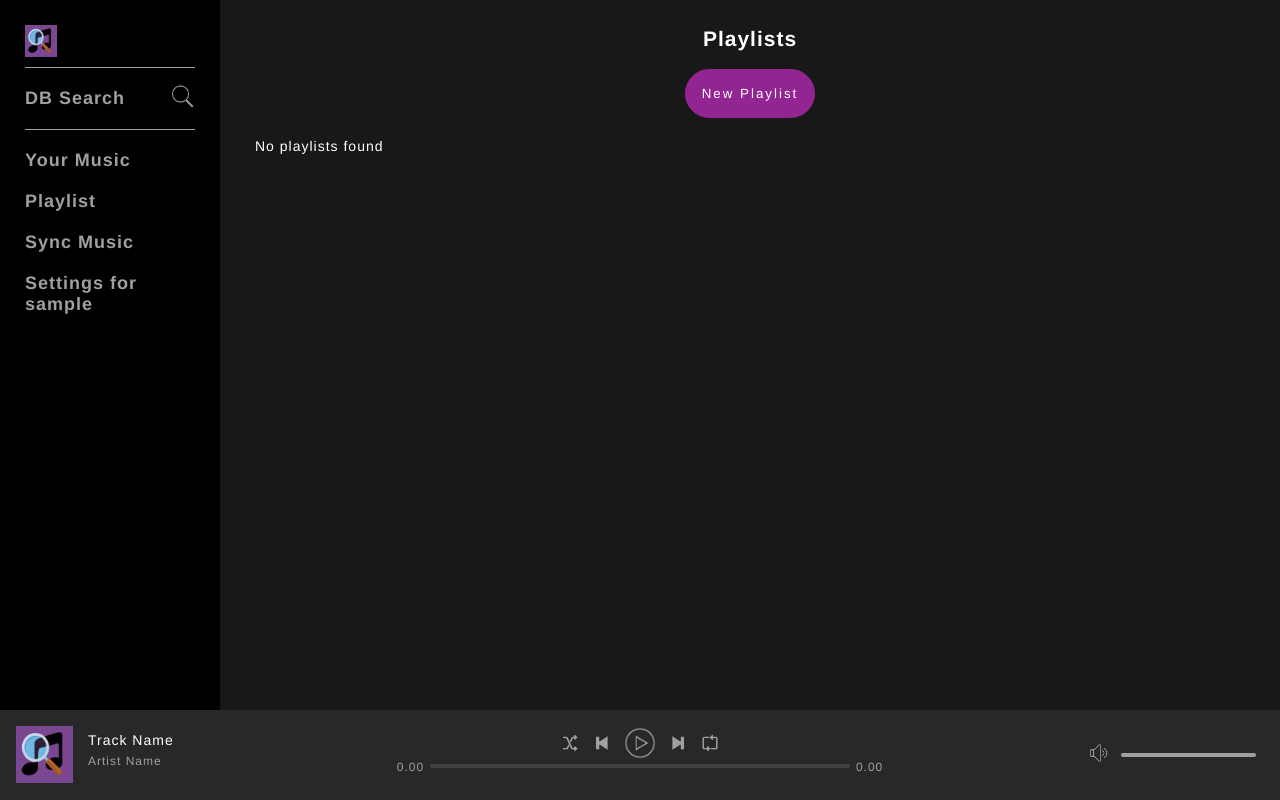
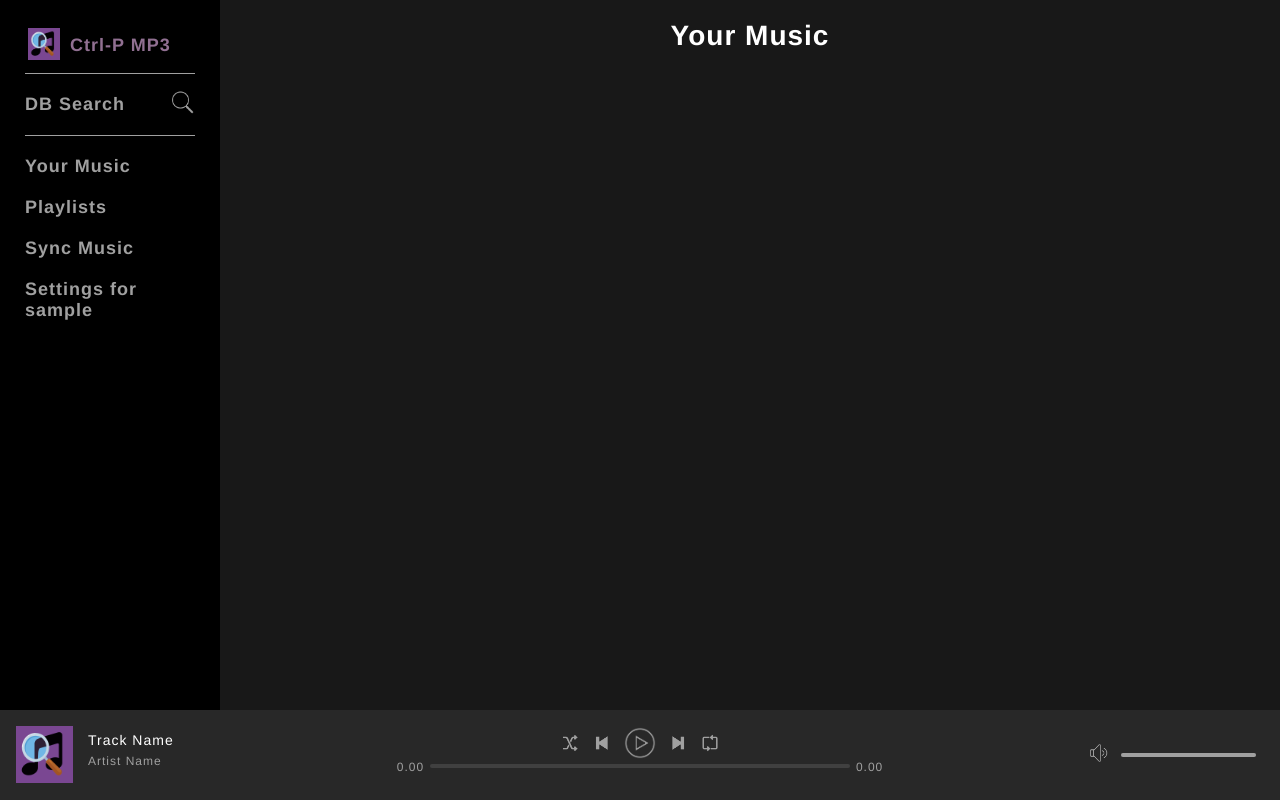
Before and after one commit to DaveM7788/ctrlpmp3, a PHP site: page /yourMusic.php in a window 1280 px wide. Run offline with PHP 8.4, Linux system fonts and the light colour scheme; the visitor is signed in with stand-in values (Sample User, id 1); data that the repository does not hold is empty.

Commit message:
Renaming files
Better names for files and also added logo text on top left of nav bar

```diff
--- a/assets/css/style.css
+++ b/assets/css/style.css
@@ -585,3 +585,12 @@ input:focus {
 .pclickable:hover {
 	cursor: pointer;
 }
+
+#logoText {
+	text-align: center;
+	font-size: large;
+	padding-bottom: 8px;
+	padding-left: 6px;
+	color: #917092;
+	font-weight: bold;
+}
--- a/assets/js/script.js
+++ b/assets/js/script.js
@@ -104,7 +104,7 @@ function createPlaylist() {
 				alert(error);
 				return;
 			}
-			openPage("yourMusic.php");
+			openPage("allPlaylists.php");
 		});
 	}
 }
@@ -119,7 +119,7 @@ function deletePlaylist(playlistId) {
 				alert(error);
 				return;
 			}
-			openPage("yourMusic.php");
+			openPage("allPlaylists.php");
 		});
 	}
 }
--- a/includes/navBarContainer.php
+++ b/includes/navBarContainer.php
@@ -1,7 +1,12 @@
 <div id="navBarContainer">
     <nav class="navBar">
         <span role="link" tabindex="0" onclick="openPage('index.php')" class="logo">
-            <img src="assets/images/controlp_sq_jpg.jpg" alt="Logo">
+            <table>
+            <tr>
+                <td><img src="assets/images/controlp_sq_jpg.jpg" alt="Logo"></td>
+                <td><p id="logoText">Ctrl-P MP3</p></td>
+            </tr>
+            </table>
         </span>
 
         <div class="group">
@@ -15,10 +20,10 @@
 
         <div class="group">
             <div class="navItem">
-                <span role="link" tabindex="0" onclick="openPage('browse.php')" class="navItemLink">Your Music</span>
+                <span role="link" tabindex="0" onclick="openPage('yourMusic.php')" class="navItemLink">Your Music</span>
             </div>
             <div class="navItem">
-                <span role="link" tabindex="0" onclick="openPage('yourMusic.php')" class="navItemLink">Playlist</span>
+                <span role="link" tabindex="0" onclick="openPage('allPlaylists.php')" class="navItemLink">Playlists</span>
             </div>
             <div class="navItem">
                 <span role="link" tabindex="0" onclick="openPage('sync.php')" class="navItemLink">Sync Music</span>
--- a/index.php
+++ b/index.php
@@ -2,4 +2,4 @@
 include("includes/includedFiles.php");
 ?>
 
-<script>openPage("browse.php")</script>
+<script>openPage("yourMusic.php")</script>
--- a/yourMusic.php
+++ b/yourMusic.php
@@ -2,35 +2,20 @@
 include("includes/includedFiles.php");
 ?>
 
-<div class="playlistsContainer">
+<h1 class="pageHeadingBig">Your Music</h1>
 <div class="gridViewContainer">
-		<h2>Playlists</h2>
-		<div class="buttonItems">
-			<button class="button green" onclick="createPlaylist()">New Playlist</button>
-		</div>
-
 	<?php
-		$username = $userLoggedIn->getUsername();
-		$playlistsQuery = mysqli_query($con, "SELECT * FROM playlists WHERE owner='$username'");
-
-		if (mysqli_num_rows($playlistsQuery) == 0) {
-			echo "<span class='noResults'>No playlists found</span>";
-		}
-
-		while ($row = mysqli_fetch_array($playlistsQuery)) {
-			$playlist = new Playlist($con, $row);
-			echo "<div class='gridViewItem' role='link' tabindex='0' onclick='openPage(\"playlist.php?id=" . $playlist->getId() . "\")'>
-						<div class='playlistImage'>
-						<img src='assets/images/icons/playlist.png'>
-						</div>
-
+	$albumQuery = mysqli_query($con, "SELECT * FROM albums ORDER BY RAND()");
+	while ($row = mysqli_fetch_array($albumQuery)) {
+		echo "<div class='gridViewItem'>
+				<span role='link' tabindex='0' onclick='openPage(\"album.php?id=" . $row['id'] . "\")'>
+					<img src='" . $row['artworkPath'] . "'>
 					<div class='gridViewInfo'>"
-						. $playlist->getName() .
+					. $row['title'] .
 					"</div>
+				</span>
 			  </div>
 			 ";
 	}
 	?>
 </div>
-
-</div>
```
Also changed, not shown: allPlaylists.php (added, +36 -0 lines), browse.php (deleted, +0 -21 lines), album.php (line endings or trailing spaces), sync.php (line endings or trailing spaces). Lines whose indentation alone changed are shown as unchanged.
